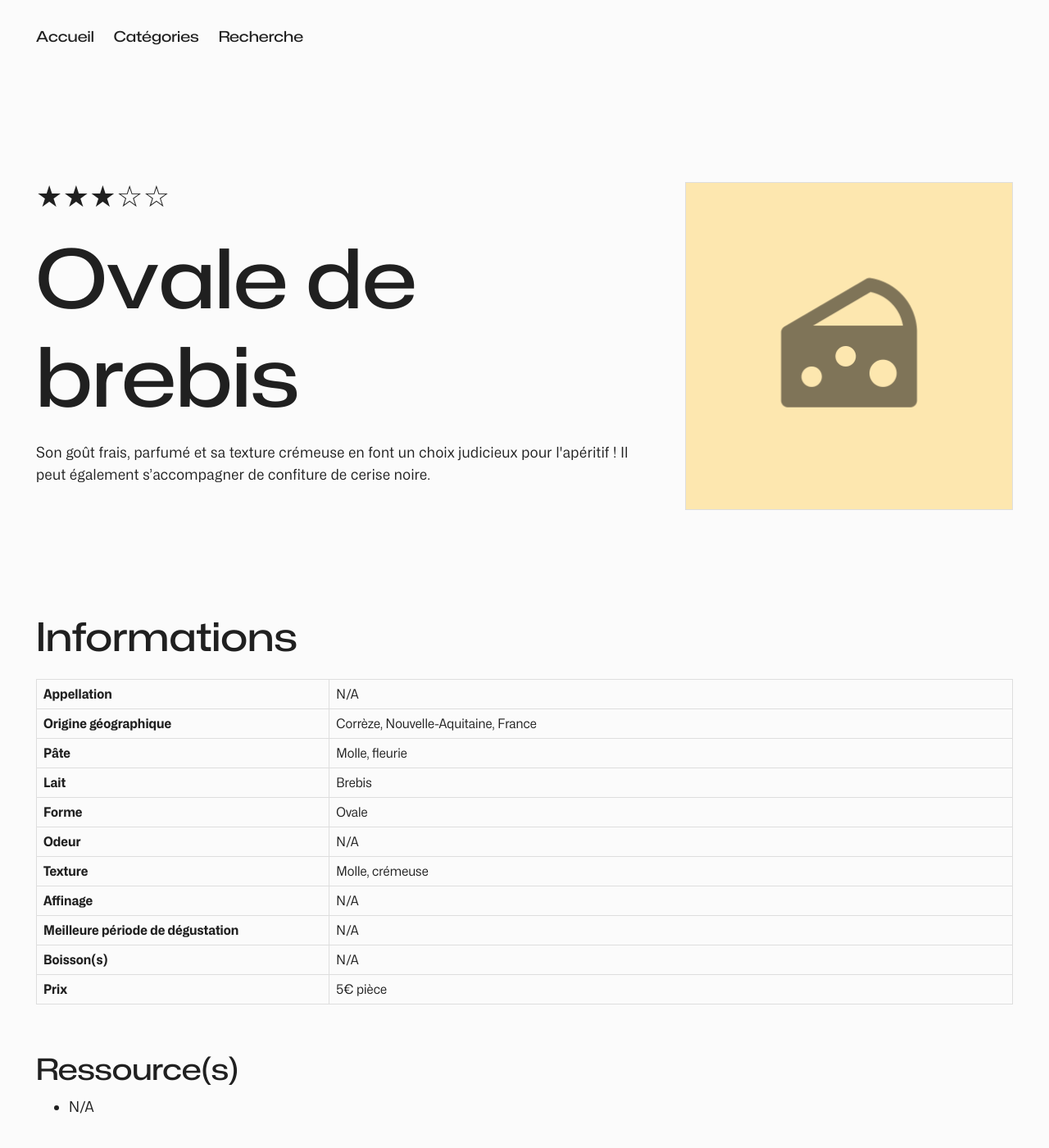
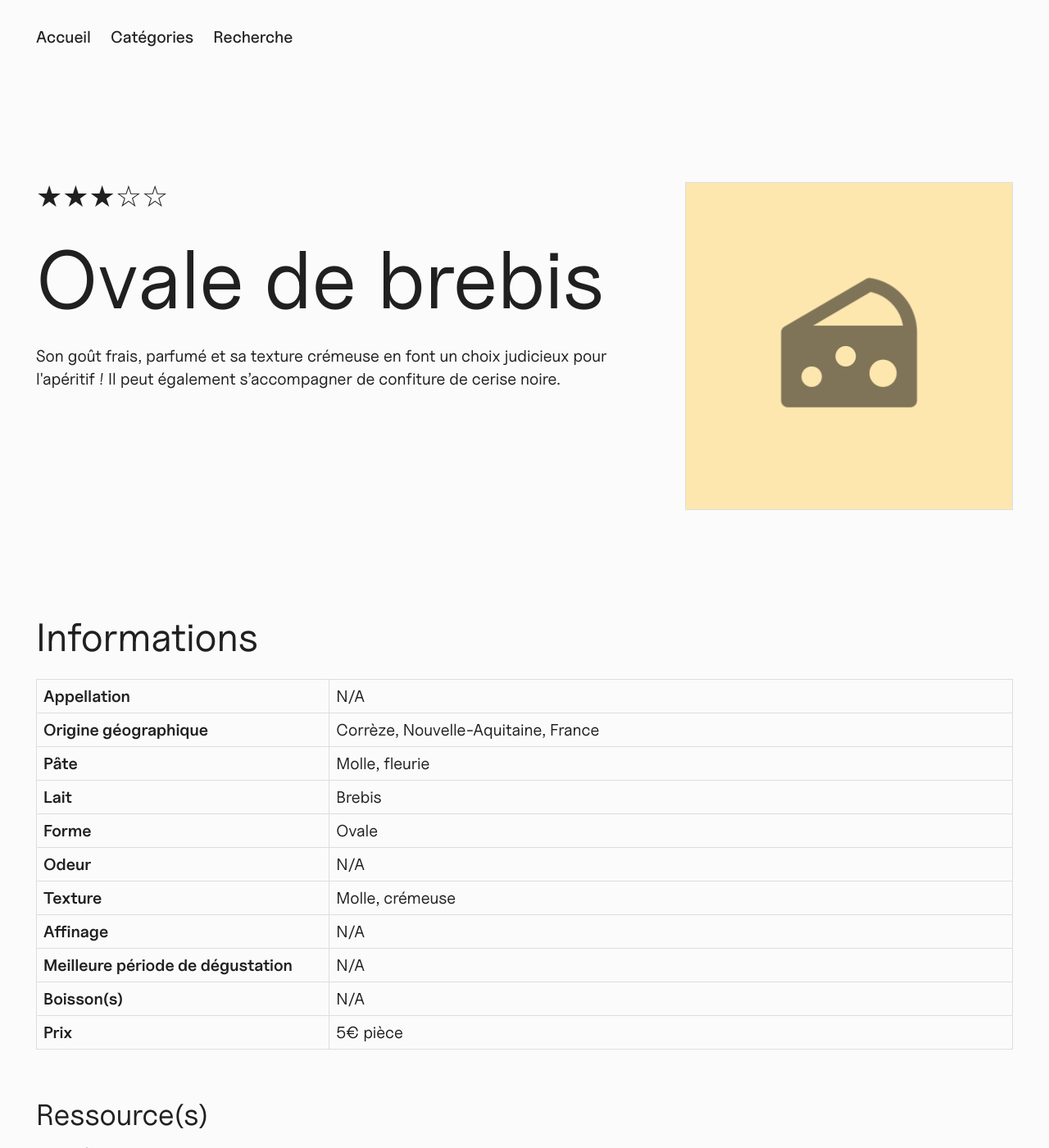
Before and after one commit to timotheejulien/fromages, a Jekyll site: the page built from _posts/2024-02-21-ovale-brebis.md, in a window 1280 px wide and 1400 px high. Shown: the whole window at 82% size. Built offline with Jekyll 4.4.1, drawn with Linux system fonts in a browser that asks for light colours; comment, search, counter and statistics services are not loaded.

Commit message:
Design: Change design

```diff
--- a/css/style.css
+++ b/css/style.css
@@ -34,40 +34,22 @@
 
 /* TYPOGRAPHY */
 @font-face {
-    font-family: MonaSans-title;
-    src: url(../assets/fonts/MonaSans-title.woff2) format("woff2");
-    font-style: normal;
-    font-weight: 500;
-    font-display: fallback;
-}
-
-@font-face {
-    font-family: MonaSans-body;
-    src: url(../assets/fonts/MonaSans-body.woff2) format("woff2");
-    font-style: normal;
-    font-weight: 400;
-    font-feature-settings: "ss01" on;
-    font-display: fallback;
-}
-
-@font-face {
-    font-family: MonaSans-bodyBold;
-    src: url(../assets/fonts/MonaSans-bodyBold.woff2) format("woff2");
-    font-style: normal;
-    font-weight: 700;
-    font-feature-settings: "ss01" on;
-    font-display: fallback;
+   font-family: UncutSans-Variable;
+   src: url(../assets/fonts/UncutSans-Variable.ttf) format("truetype");
+   font-style: normal;
+   font-feature-settings: 'dlig' on, 'salt' on, 'rvrn' on, 'ss01' on, 'ss02' on, 'ss03' on, 'ss06' on, 'ss07' on, 'ss08' on;
+   font-display: fallback;
 }
 
 .h1, .h2, .h3, .h4, .h5, .h6, h1, h2, h3, h4, h5, h6 {
-    font-family: MonaSans-title, sans-serif;
+    font-family: UncutSans-Variable, sans-serif;
 }
 
 h1, .h1 {
     margin: 0;
     font-size: 44px;
     font-style: normal;
-    font-weight: 500;
+    font-weight: 400;
     line-height: normal;
 }
 
@@ -75,7 +57,7 @@ h2, .h2 {
     margin: 0;
     font-size: 36px;
     font-style: normal;
-    font-weight: 500;
+    font-weight: 400;
     line-height: 44px;
 }
 
@@ -83,34 +65,33 @@ h3, .h3 {
     margin: 0;
     font-size: 28px;
     font-style: normal;
-    font-weight: 500;
+    font-weight: 400;
     line-height: 30px;
 }
 
 h4, .h4 {
     font-size: 18px;
-    font-weight: 450;
+    font-weight: 500;
     margin: 0;
     margin-bottom: 0px;
     line-height: 1.2;
 }
 
 p {
-    line-height: 1.5;
-    letter-spacing: .4px;
-    font-feature-settings: 'ss01' on;
+    line-height: 1.4;
+    letter-spacing: 0px;
 }
 
 p strong, strong {
-    font-family: MonaSans-bodyBold, sans-serif;
+    font-family: UncutSans-Variable, sans-serif;
+    font-weight: 600;
 }
 
 a {
-    line-height: 1.5;
+    line-height: 1.4;
     letter-spacing: .4px;
     text-decoration: underline;
     color: var(--color-text-primary);
-    font-feature-settings: 'ss01' on;
 }
 
 a:hover {
@@ -123,9 +104,9 @@ a:hover {
     display: inline-block;
     vertical-align: middle;
     text-decoration: none;
-    font-family: MonaSans-title;
+    font-family: UncutSans-Variable;
     font-weight: 500;
-    font-size: 18px;
+    font-size: 20px;
     border-radius: 360px;
     padding: 12px 24px;
     border: none;
@@ -175,12 +156,13 @@ html {
 body {
     margin: 0;
     padding: 0;
-    font-family: MonaSans-body, sans-serif;
-    font-size: 18px;
+    font-family: UncutSans-Variable, sans-serif;
+    font-size: 20px;
     font-weight: 400;
     line-height: 26px;
     color: var(--color-text-primary);
     background: var(--color-background);
+    text-rendering: optimizeLegibility;
 }
 
 main {
@@ -214,9 +196,8 @@ nav ul li {
     position: relative;
     flex: auto;
     font-weight: 500;
-    font-size: 18px;
-    font-family: MonaSans-title, sans-serif;
-    font-feature-settings: 'ss01' off;
+    font-size: 20px;
+    font-family: UncutSans-Variable, sans-serif;
     line-height: 1.3rem;
     letter-spacing: 0px;
     text-decoration: none;
@@ -275,23 +256,20 @@ nav ul li {
     background: var(--color-background-elevated);
     border: none;
     border-radius: 30px;
-    font-family: MonaSans-body, sans-serif;
-    font-feature-settings: 'ss01' on;
-    font-size: 18px;
-    font-weight: 450;
+    font-family: UncutSans-Variable, sans-serif;
+    font-size: 20px;
+    font-weight: 400;
     line-height: 1.2;
-    line-height: 1.5;
-    letter-spacing: .4px;
+    letter-spacing: 0px;
     color: var(--color-text-primary);
 }
 
 #search-input::placeholder {
-    font-family: MonaSans-body, sans-serif;
-    font-size: 18px;
-    font-weight: 450;
-    line-height: 1.2;
-    line-height: 1.5;
-    letter-spacing: .4px;
+    font-family: UncutSans-Variable, sans-serif;
+    font-size: 20px;
+    font-weight: 400;
+    line-height: 1.4;
+    letter-spacing: 0px;
     color: var(--color-text-primary);
 }
 
@@ -401,9 +379,9 @@ ul.listing li {
 
 table {
     width: 100%;
+    font-size: 20px;
     border-collapse: collapse;
     border: 1px solid var(--color-divider);
-    font-feature-settings: 'ss01' on;
 }
 
 table > tbody > tr > td {
@@ -472,21 +450,21 @@ ul.footer-nav li {
     h1, .h1 {
         font-size: 100px;
         font-style: normal;
-        font-weight: 500;
+        font-weight: 400;
         line-height: 120px;
     }
 
     h2, .h2 {
         font-size: 48px;
         font-style: normal;
-        font-weight: 500;
+        font-weight: 400;
         line-height: 54px;
     }
 
     h3, .h3 {
         font-size: 36px;
         font-style: normal;
-        font-weight: 500;
+        font-weight: 400;
         line-height: auto;
     }
 
```
Also changed, not shown: assets/fonts/UncutSans-Variable.ttf (added).
